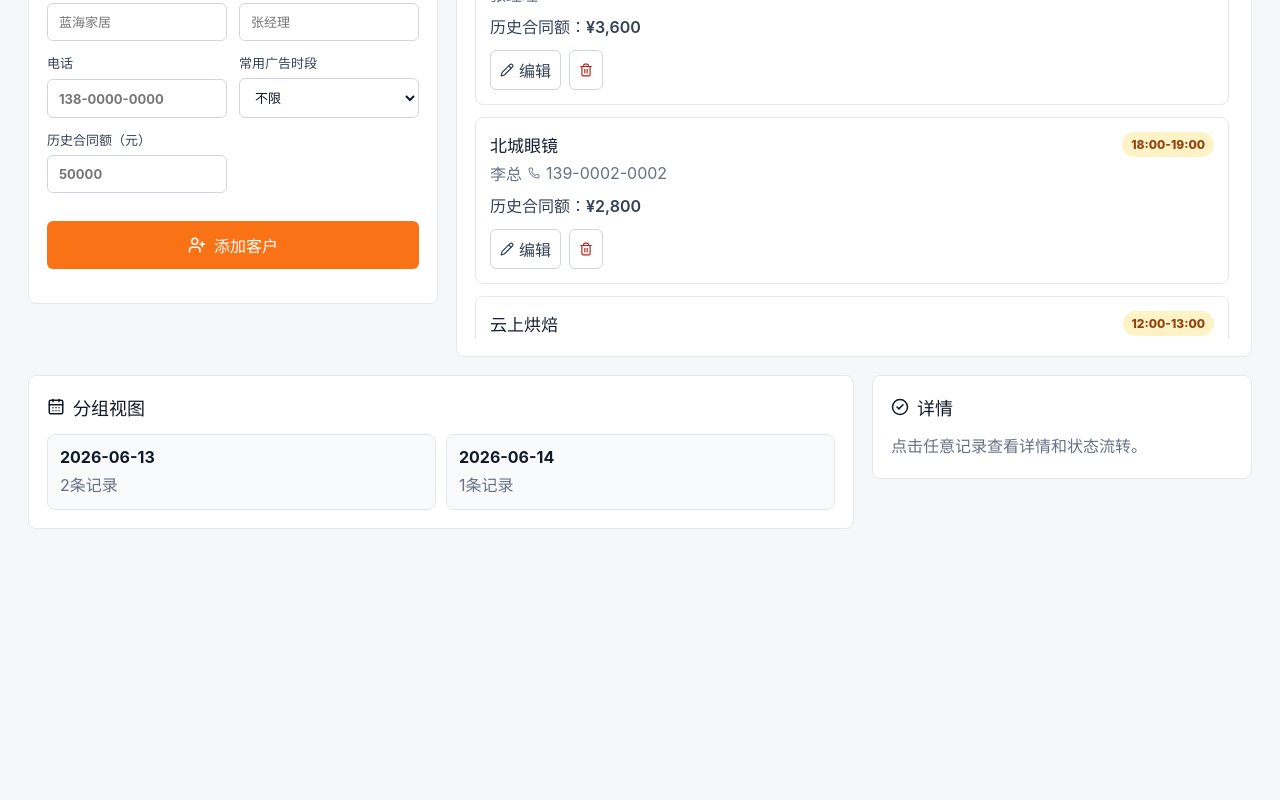
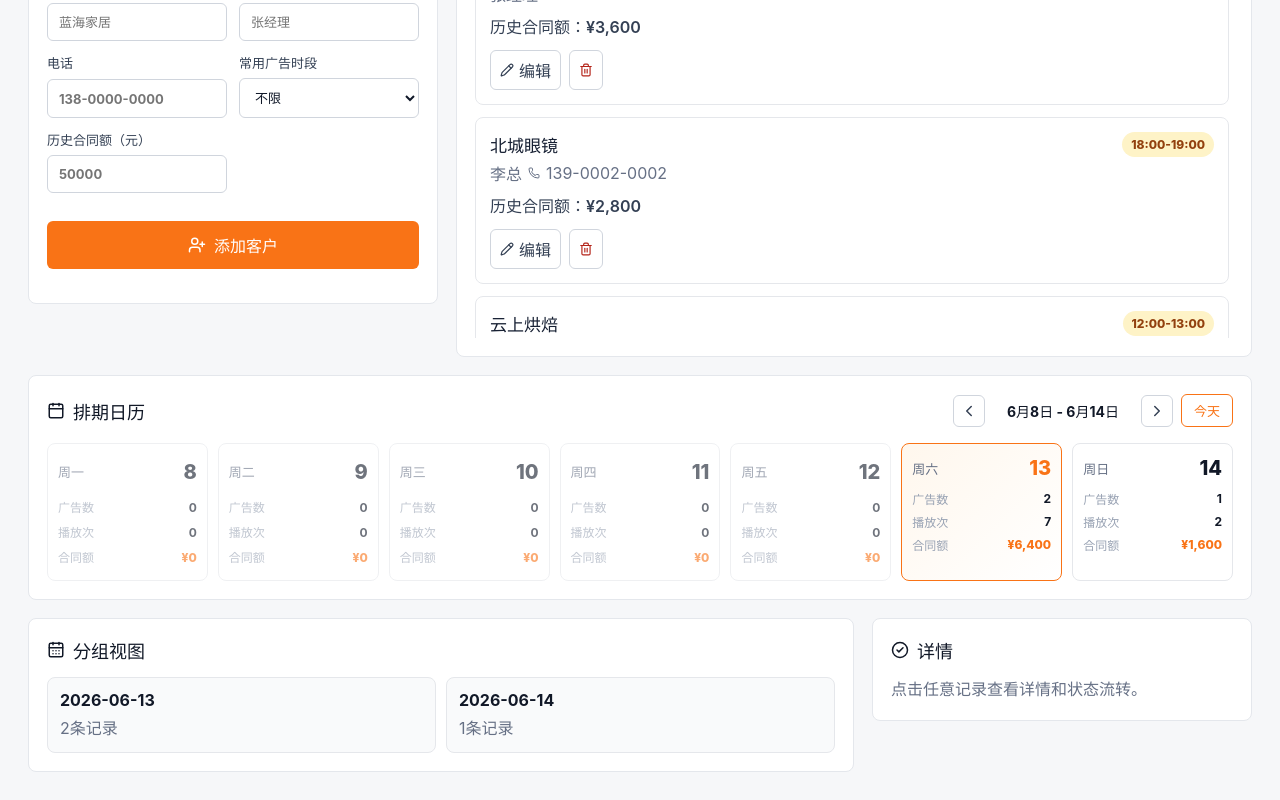
Before and after one commit to aliAjax/hxwl-61305-2f01f62, a React (Vite) app: page / in a window 1280 px wide. Shown: the part 1034-1834 px from the top of the page. Before the commit the page ends 1591 px from the top, so only its background shows below. Built offline with nearby package versions, Linux system fonts and the light colour scheme.

Commit message:
.3436396082391580:36602b84382daa89460bb4a2b676faa5_6a2d3531792c0209951476c6.6a2d3533792c0209951476c8.6a2d353376991c4ce0ddd1c5:Trae CN.T(2026/6/13 18:47:15)

```diff
--- a/src/App.css
+++ b/src/App.css
@@ -196,6 +196,203 @@ textarea { min-height: 76px; resize: vertical; }
 }
 .actions .ghost-danger { color: #b42318; }
 
+.calendar-section {
+  margin-top: 18px;
+}
+
+.calendar-panel {
+  padding: 18px;
+}
+
+.calendar-header {
+  display: flex;
+  justify-content: space-between;
+  align-items: center;
+  margin-bottom: 16px;
+  flex-wrap: wrap;
+  gap: 12px;
+}
+
+.calendar-nav {
+  display: flex;
+  align-items: center;
+  gap: 8px;
+}
+
+.nav-btn {
+  display: inline-flex;
+  align-items: center;
+  justify-content: center;
+  width: 32px;
+  height: 32px;
+  border: 1px solid #d0d5dd;
+  background: #fff;
+  border-radius: 6px;
+  color: #344054;
+  transition: border-color .16s, background .16s;
+}
+
+.nav-btn:hover {
+  border-color: var(--accent);
+  color: var(--accent);
+}
+
+.week-label {
+  font-weight: 700;
+  color: #111827;
+  min-width: 140px;
+  text-align: center;
+  font-size: 14px;
+}
+
+.today-btn {
+  border: 1px solid var(--accent);
+  background: #fff;
+  color: var(--accent);
+  border-radius: 6px;
+  padding: 6px 12px;
+  font-size: 13px;
+  font-weight: 700;
+  transition: background .16s, color .16s;
+}
+
+.today-btn:hover {
+  background: var(--accent);
+  color: #fff;
+}
+
+.week-grid {
+  display: grid;
+  grid-template-columns: repeat(7, minmax(0, 1fr));
+  gap: 10px;
+}
+
+.calendar-day {
+  border: 1px solid #e5e7eb;
+  border-radius: 8px;
+  padding: 12px 10px;
+  background: #ffffff;
+  cursor: pointer;
+  transition: border-color .16s, box-shadow .16s, transform .16s;
+  display: flex;
+  flex-direction: column;
+  gap: 10px;
+}
+
+.calendar-day:hover {
+  border-color: var(--accent);
+  box-shadow: 0 8px 28px rgba(15, 23, 42, .08);
+  transform: translateY(-2px);
+}
+
+.calendar-day.today {
+  border-color: var(--accent);
+  background: linear-gradient(135deg, #fff7ed 0%, #ffffff 100%);
+}
+
+.calendar-day.selected {
+  border-color: var(--accent);
+  background: var(--accent);
+  color: #fff;
+  box-shadow: 0 8px 28px rgba(249, 115, 22, .25);
+}
+
+.calendar-day.empty {
+  opacity: 0.6;
+}
+
+.day-head {
+  display: flex;
+  justify-content: space-between;
+  align-items: center;
+}
+
+.day-name {
+  font-size: 13px;
+  font-weight: 600;
+  color: #667085;
+}
+
+.calendar-day.selected .day-name,
+.calendar-day.selected .stat-label {
+  color: rgba(255, 255, 255, 0.85);
+}
+
+.day-num {
+  font-size: 20px;
+  font-weight: 800;
+  color: #111827;
+}
+
+.calendar-day.today .day-num {
+  color: var(--accent);
+}
+
+.calendar-day.selected .day-num {
+  color: #fff;
+}
+
+.day-stats {
+  display: flex;
+  flex-direction: column;
+  gap: 6px;
+}
+
+.day-stat {
+  display: flex;
+  justify-content: space-between;
+  align-items: center;
+  font-size: 12px;
+}
+
+.stat-label {
+  color: #98a2b3;
+  font-weight: 500;
+}
+
+.stat-value {
+  font-weight: 700;
+  color: #111827;
+}
+
+.calendar-day.selected .stat-value {
+  color: #fff;
+}
+
+.stat-value.amount {
+  color: var(--accent);
+  font-weight: 800;
+}
+
+.calendar-day.selected .stat-value.amount {
+  color: #fff;
+}
+
+.filter-hint {
+  display: flex;
+  align-items: center;
+  justify-content: space-between;
+  margin-top: 14px;
+  padding: 10px 14px;
+  background: #f0fdf4;
+  border: 1px solid #bbf7d0;
+  border-radius: 6px;
+  font-size: 13px;
+  color: #166534;
+  font-weight: 600;
+}
+
+.filter-hint button {
+  background: none;
+  border: none;
+  color: #166534;
+  text-decoration: underline;
+  font-size: 13px;
+  font-weight: 600;
+  padding: 0;
+  cursor: pointer;
+}
+
 .insights {
   display: grid;
   grid-template-columns: minmax(0, 1fr) 380px;
@@ -352,6 +549,12 @@ textarea { min-height: 76px; resize: vertical; }
   .hero, .workspace, .insights, .archive-section { grid-template-columns: 1fr; display: grid; }
   .metrics { grid-template-columns: 1fr; }
   .port-card { min-height: 110px; border-left: 0; border-top: 4px solid var(--accent); }
+  .week-grid { grid-template-columns: repeat(7, minmax(0, 1fr)); gap: 6px; }
+  .calendar-day { padding: 8px 6px; gap: 6px; }
+  .day-num { font-size: 16px; }
+  .day-name { font-size: 11px; }
+  .day-stat { font-size: 11px; }
+  .stat-value.amount { font-size: 10px; }
 }
 
 @media (max-width: 620px) {
--- a/src/App.jsx
+++ b/src/App.jsx
@@ -1,5 +1,5 @@
 import { useMemo, useState } from 'react';
-import { Radio, Plus, Search, Trash2, RotateCcw, CheckCircle2, AlertTriangle, ClipboardList, CalendarDays, Users, UserPlus, Phone, Pencil, X } from 'lucide-react';
+import { Radio, Plus, Search, Trash2, RotateCcw, CheckCircle2, AlertTriangle, ClipboardList, CalendarDays, Users, UserPlus, Phone, Pencil, X, ChevronLeft, ChevronRight, Calendar } from 'lucide-react';
 import './App.css';
 
 const appConfig = {
@@ -232,6 +232,8 @@ function App() {
   const [customers, setCustomers] = useState(loadCustomers);
   const [customerForm, setCustomerForm] = useState({ name: '', contact: '', phone: '', preferredSlot: '', historicalAmount: '' });
   const [editingCustomer, setEditingCustomer] = useState(null);
+  const [selectedDate, setSelectedDate] = useState(null);
+  const [weekOffset, setWeekOffset] = useState(0);
 
   function persist(next) {
     setRecords(next);
@@ -364,6 +366,7 @@ function App() {
     return records
       .filter((item) => !filters.query || `${item.client}${item.adName}`.includes(filters.query))
       .filter((item) => filters.status === '全部' || item.status === filters.status)
+      .filter((item) => !selectedDate || item.date === selectedDate)
       .sort((a, b) => {
         if (appConfig.sort === 'priority') {
           const rank = priorityRank(a.priority) - priorityRank(b.priority);
@@ -373,7 +376,7 @@ function App() {
         const bDate = b[appConfig.dateKey] || b.sentAt || b.createdAt || '';
         return String(aDate).localeCompare(String(bDate));
       });
-  }, [records, filters]);
+  }, [records, filters, selectedDate]);
 
   const metrics = [
     { label: "排期数", value: records.length },
@@ -396,6 +399,60 @@ function App() {
       return acc;
     }, {});
   }, [records]);
+
+  const weekDays = useMemo(() => {
+    const baseDate = new Date(today);
+    baseDate.setDate(baseDate.getDate() + weekOffset * 7);
+    const dayOfWeek = baseDate.getDay();
+    const mondayOffset = dayOfWeek === 0 ? -6 : 1 - dayOfWeek;
+    const monday = new Date(baseDate);
+    monday.setDate(baseDate.getDate() + mondayOffset);
+
+    const days = [];
+    for (let i = 0; i < 7; i++) {
+      const d = new Date(monday);
+      d.setDate(monday.getDate() + i);
+      const dateStr = d.toISOString().slice(0, 10);
+      days.push({
+        date: dateStr,
+        dayName: ['周日', '周一', '周二', '周三', '周四', '周五', '周六'][d.getDay()],
+        dayNum: d.getDate(),
+        isToday: dateStr === today,
+      });
+    }
+    return days;
+  }, [weekOffset, today]);
+
+  const weekRangeLabel = useMemo(() => {
+    if (weekDays.length === 0) return '';
+    const first = weekDays[0];
+    const last = weekDays[6];
+    const f = new Date(first.date);
+    const l = new Date(last.date);
+    return `${f.getMonth() + 1}月${f.getDate()}日 - ${l.getMonth() + 1}月${l.getDate()}日`;
+  }, [weekDays]);
+
+  const dailyStats = useMemo(() => {
+    const stats = {};
+    records.forEach((item) => {
+      const d = item.date;
+      if (!stats[d]) {
+        stats[d] = { count: 0, plays: 0, amount: 0 };
+      }
+      stats[d].count += 1;
+      stats[d].plays += Number(item.plays || 0);
+      stats[d].amount += Number(item.amount || 0);
+    });
+    return stats;
+  }, [records]);
+
+  function toggleDateFilter(date) {
+    if (selectedDate === date) {
+      setSelectedDate(null);
+    } else {
+      setSelectedDate(date);
+    }
+  }
 
   return (
     <main className="shell" style={{ '--accent': appConfig.accent }}>
@@ -562,6 +619,67 @@ function App() {
         </div>
       </section>
 
+      <section className="calendar-section">
+        <div className="panel calendar-panel">
+          <div className="calendar-header">
+            <div className="panel-title" style={{ marginBottom: 0 }}>
+              <Calendar size={18} />
+              <h2>排期日历</h2>
+            </div>
+            <div className="calendar-nav">
+              <button type="button" className="nav-btn" onClick={() => setWeekOffset(weekOffset - 1)}>
+                <ChevronLeft size={18} />
+              </button>
+              <span className="week-label">{weekRangeLabel}</span>
+              <button type="button" className="nav-btn" onClick={() => setWeekOffset(weekOffset + 1)}>
+                <ChevronRight size={18} />
+              </button>
+              <button type="button" className="today-btn" onClick={() => { setWeekOffset(0); setSelectedDate(null); }}>
+                今天
+              </button>
+            </div>
+          </div>
+          <div className="week-grid">
+            {weekDays.map((day) => {
+              const stats = dailyStats[day.date] || { count: 0, plays: 0, amount: 0 };
+              const isSelected = selectedDate === day.date;
+              return (
+                <div
+                  key={day.date}
+                  className={`calendar-day ${day.isToday ? 'today' : ''} ${isSelected ? 'selected' : ''} ${stats.count === 0 ? 'empty' : ''}`}
+                  onClick={() => toggleDateFilter(day.date)}
+                >
+                  <div className="day-head">
+                    <span className="day-name">{day.dayName}</span>
+                    <span className="day-num">{day.dayNum}</span>
+                  </div>
+                  <div className="day-stats">
+                    <div className="day-stat">
+                      <span className="stat-label">广告数</span>
+                      <span className="stat-value">{stats.count}</span>
+                    </div>
+                    <div className="day-stat">
+                      <span className="stat-label">播放次</span>
+                      <span className="stat-value">{stats.plays}</span>
+                    </div>
+                    <div className="day-stat">
+                      <span className="stat-label">合同额</span>
+                      <span className="stat-value amount">{money(stats.amount)}</span>
+                    </div>
+                  </div>
+                </div>
+              );
+            })}
+          </div>
+          {selectedDate && (
+            <div className="filter-hint">
+              <span>已筛选：{selectedDate}</span>
+              <button type="button" onClick={() => setSelectedDate(null)}>清除筛选</button>
+            </div>
+          )}
+        </div>
+      </section>
+
       <section className="insights">
         <div className="panel">
           <div className="panel-title">
```
